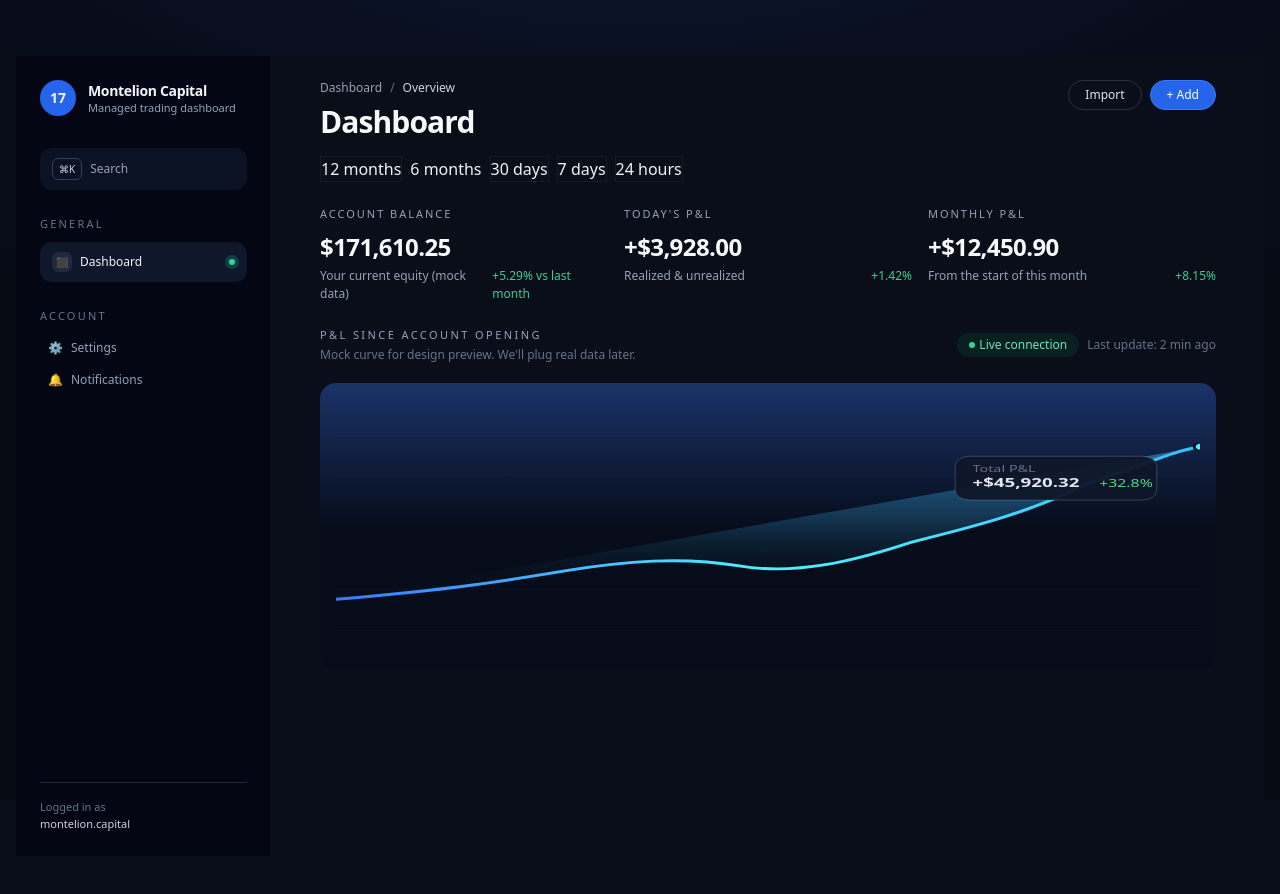
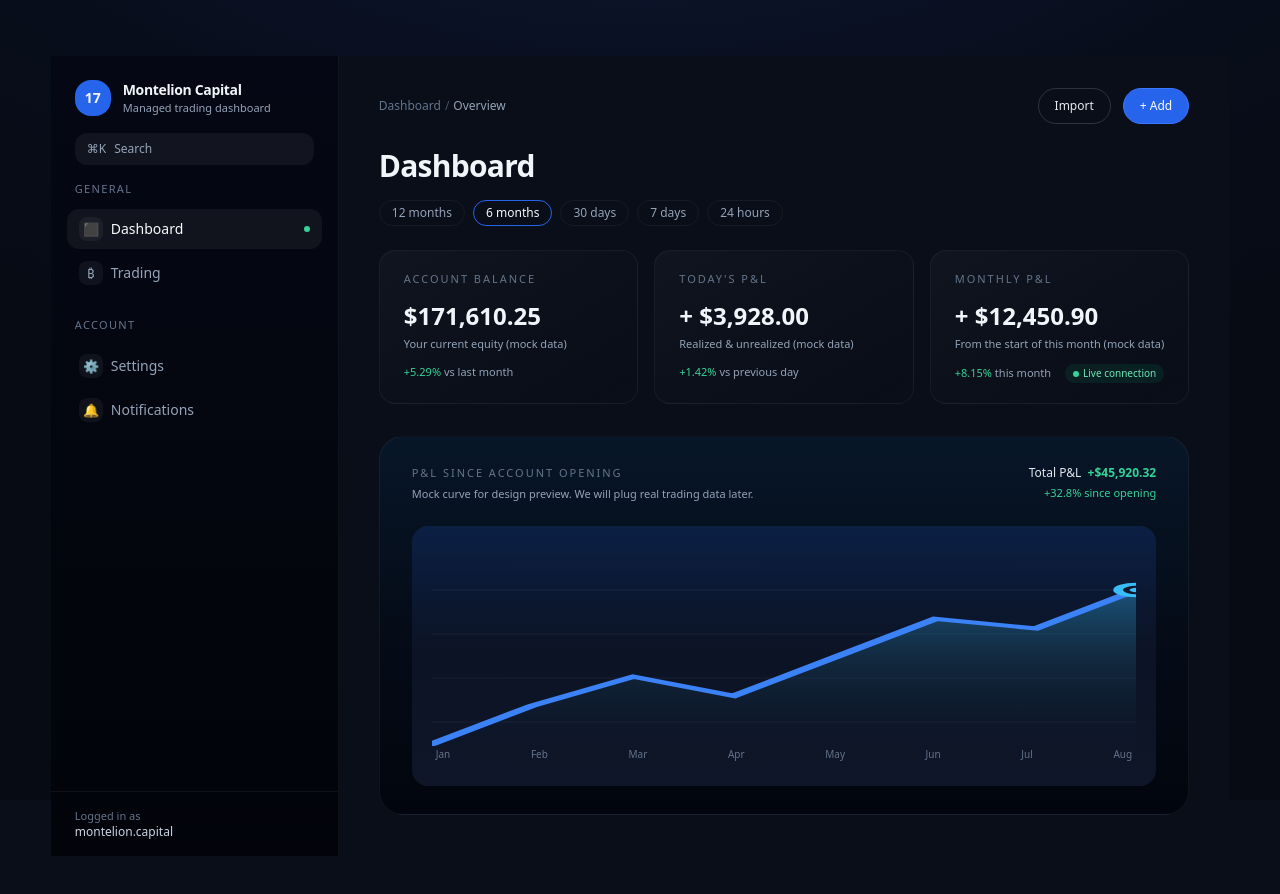
Before and after one commit to montelioncapital/montelion-app-v1, a Next.js app: page /dashboard in a window 1280 px wide. Shown: the top 894 px of the page. Built offline with nearby package versions, Linux system fonts and the light colour scheme.

Commit message:
Update page.jsx

```diff
--- a/app/dashboard/page.jsx
+++ b/app/dashboard/page.jsx
@@ -1,334 +1,336 @@
-"use client";
+// app/dashboard/page.jsx
+'use client';
 
-import { useState } from "react";
+import React, { useMemo } from 'react';
 
-const TIME_RANGES = ["12 months", "6 months", "30 days", "7 days", "24 hours"];
+// --- Mock data for the PnL since account opening curve ---
+const pnlHistory = [
+  { label: 'Jan', value: 0 },
+  { label: 'Feb', value: 4 },
+  { label: 'Mar', value: 7 },
+  { label: 'Apr', value: 5 },
+  { label: 'May', value: 9 },
+  { label: 'Jun', value: 13 },
+  { label: 'Jul', value: 12 },
+  { label: 'Aug', value: 16 },
+];
 
-function TimeRangePills({ active, onChange }) {
-  return (
-    <div className="mt-4 flex flex-wrap gap-2">
-      {TIME_RANGES.map((range) => {
-        const isActive = range === active;
-        return (
-          <button
-            key={range}
-            type="button"
-            onClick={() => onChange(range)}
-            className={`dash-pill ${
-              isActive ? "dash-pill-active" : "border border-white/5"
-            }`}
-          >
-            {range}
-          </button>
-        );
-      })}
-    </div>
-  );
+function useLinePath(points) {
+  return useMemo(() => {
+    if (!points.length) return '';
+
+    const values = points.map((p) => p.value);
+    const min = Math.min(...values);
+    const max = Math.max(...values);
+    const range = max - min || 1;
+
+    const normalized = points.map((p, index) => {
+      const x = (index / Math.max(points.length - 1, 1)) * 100;
+      const yNorm = (p.value - min) / range;
+      const y = 90 - yNorm * 70; // un peu de marge haut/bas
+      return { x, y };
+    });
+
+    let d = `M ${normalized[0].x},${normalized[0].y}`;
+    for (let i = 1; i < normalized.length; i++) {
+      d += ` L ${normalized[i].x},${normalized[i].y}`;
     }
-
-function MetricCard({ label, value, subLabel, trend }) {
-  return (
-    <div className="dash-metric-card">
-      <p className="text-[11px] uppercase tracking-[0.18em] text-slate-400">
-        {label}
-      </p>
-      <p className="mt-2 text-2xl font-semibold tracking-tight text-slate-50">
-        {value}
-      </p>
-      <div className="mt-1 flex items-center justify-between text-[12px] text-slate-400">
-        <span>{subLabel}</span>
-        {trend && (
-          <span
-            className={
-              trend.startsWith("-") ? "text-rose-400" : "text-emerald-400"
-            }
-          >
-            {trend}
-          </span>
-        )}
-      </div>
-    </div>
-  );
+    return d;
+  }, [points]);
 }
 
 export default function DashboardPage() {
-  const [activeRange, setActiveRange] = useState("6 months");
+  const linePath = useLinePath(pnlHistory);
 
   return (
-    <div className="flex h-screen w-screen bg-page text-slate-100">
-      {/* Sidebar */}
-      <aside className="flex h-full w-64 flex-col border-r border-white/5 bg-[#040713]/90 px-6 py-6">
-        <div className="mb-8 flex items-center gap-3">
-          <div className="flex h-9 w-9 items-center justify-center rounded-full bg-[var(--brand)] text-sm font-semibold">
+    <div className="dashboard-root flex min-h-screen bg-page text-slate-100">
+      {/* SIDEBAR */}
+      <aside className="hidden lg:flex w-72 flex-col border-r border-white/5 bg-gradient-to-b from-[#050814] to-[#02040a]">
+        {/* Top brand */}
+        <div className="flex items-center gap-3 px-6 pt-6 pb-4">
+          <div className="flex h-9 w-9 items-center justify-center rounded-2xl bg-[var(--brand)] text-sm font-semibold">
             17
           </div>
-          <div className="leading-tight">
-            <p className="text-sm font-semibold tracking-tight">
+          <div>
+            <div className="text-sm font-semibold tracking-tight">
               Montelion Capital
-            </p>
-            <p className="text-[11px] text-slate-400">
+            </div>
+            <div className="text-[11px] text-slate-400">
               Managed trading dashboard
-            </p>
+            </div>
           </div>
         </div>
 
         {/* Search */}
-        <div className="mb-6">
-          <div className="flex items-center gap-2 rounded-xl bg-slate-900/70 px-3 py-2.5 text-xs text-slate-400">
-            <span className="rounded-md border border-slate-700 px-1.5 py-0.5 text-[10px] text-slate-300">
-              ⌘K
-            </span>
+        <div className="px-6 pb-4">
+          <div className="flex items-center gap-2 rounded-xl bg-white/5 px-3 py-2 text-xs text-slate-400">
+            <span className="text-xs">⌘K</span>
             <span>Search</span>
           </div>
         </div>
 
-        {/* Navigation */}
-        <nav className="flex-1 space-y-6 text-sm">
-          <div>
-            <p className="mb-2 text-[11px] uppercase tracking-[0.2em] text-slate-500">
+        {/* Nav */}
+        <nav className="flex-1 overflow-y-auto px-4 dashboard-main">
+          <div className="px-2 pb-3 text-[11px] uppercase tracking-[0.12em] text-slate-500">
             General
-            </p>
-            <button className="mb-1 flex w-full items-center justify-between gap-2 rounded-xl bg-slate-900 px-3 py-2.5 text-xs font-medium text-slate-100">
+          </div>
+
+          <button className="mb-1 flex w-full items-center justify-between rounded-xl bg-white/5 px-3 py-2 text-sm text-slate-50">
             <span className="flex items-center gap-2">
-                <span className="flex h-5 w-5 items-center justify-center rounded-md bg-slate-800 text-[10px]">
+              <span className="inline-flex h-6 w-6 items-center justify-center rounded-lg bg-white/5 text-[13px]">
                 ⬛
               </span>
               Dashboard
             </span>
-              <span className="h-1.5 w-1.5 rounded-full bg-emerald-400 shadow-[0_0_0_4px_rgba(16,185,129,0.25)]" />
+            <span className="h-1.5 w-1.5 rounded-full bg-emerald-400" />
           </button>
+
+          <button className="mb-1 flex w-full items-center justify-between rounded-xl px-3 py-2 text-sm text-slate-400 hover:bg-white/5">
+            <span className="flex items-center gap-2">
+              <span className="inline-flex h-6 w-6 items-center justify-center rounded-lg bg-white/5 text-[13px]">
+                ₿
+              </span>
+              Trading
+            </span>
+          </button>
+
+          <div className="mt-6 px-2 pb-3 text-[11px] uppercase tracking-[0.12em] text-slate-500">
+            Account
           </div>
 
-          <div>
-            <p className="mb-2 text-[11px] uppercase tracking-[0.2em] text-slate-500">
-              Account
-            </p>
-            <ul className="space-y-1 text-xs text-slate-400">
-              <li className="flex items-center gap-2 rounded-lg px-2 py-1.5 hover:bg-slate-900/60 hover:text-slate-100">
-                <span>⚙️</span>
-                <span>Settings</span>
-              </li>
-              <li className="flex items-center gap-2 rounded-lg px-2 py-1.5 hover:bg-slate-900/60 hover:text-slate-100">
-                <span>🔔</span>
-                <span>Notifications</span>
-              </li>
-            </ul>
-          </div>
+          <button className="mb-1 flex w-full items-center gap-2 rounded-xl px-3 py-2 text-sm text-slate-400 hover:bg-white/5">
+            <span className="inline-flex h-6 w-6 items-center justify-center rounded-lg bg-white/5 text-[13px]">
+              ⚙️
+            </span>
+            Settings
+          </button>
+
+          <button className="mb-1 flex w-full items-center gap-2 rounded-xl px-3 py-2 text-sm text-slate-400 hover:bg-white/5">
+            <span className="inline-flex h-6 w-6 items-center justify-center rounded-lg bg-white/5 text-[13px]">
+              🔔
+            </span>
+            Notifications
+          </button>
         </nav>
 
-        <div className="mt-6 border-t border-slate-800 pt-4 text-[11px] text-slate-500">
-          <p>Logged in as</p>
-          <p className="font-medium text-slate-300">montelion.capital</p>
+        {/* Footer */}
+        <div className="border-t border-white/5 px-6 py-4 text-[11px] text-slate-500">
+          Logged in as
+          <div className="text-xs text-slate-300">montelion.capital</div>
         </div>
       </aside>
 
-      {/* Main content */}
-      <main className="flex-1 overflow-hidden">
-        <div className="no-scrollbar flex h-full flex-col overflow-y-auto px-8 py-6 md:px-12">
-          {/* Header */}
-          <header className="flex items-start justify-between gap-4">
-            <div>
-              <div className="flex items-center gap-2 text-xs text-slate-500">
-                <span className="text-slate-400">Dashboard</span>
-                <span>/</span>
-                <span className="text-slate-300">Overview</span>
-              </div>
-              <h1 className="mt-2 text-3xl font-semibold tracking-[-0.03em] text-slate-50">
+      {/* MAIN AREA */}
+      <main className="dashboard-main flex-1 overflow-y-auto">
+        <div className="mx-auto flex max-w-6xl flex-col px-6 pb-10 pt-8 lg:px-10">
+          {/* Breadcrumb + actions */}
+          <div className="mb-6 flex items-center justify-between gap-4">
+            <div className="text-xs text-slate-500">
+              <span className="cursor-default hover:text-slate-400">
                 Dashboard
-              </h1>
+              </span>
+              <span className="mx-1 text-slate-600">/</span>
+              <span className="text-slate-400">Overview</span>
             </div>
 
-            <div className="flex gap-2">
-              <button className="rounded-full border border-slate-700/70 px-4 py-1.5 text-xs text-slate-200 hover:bg-slate-900">
+            <div className="flex items-center gap-3">
+              <button className="mc-btn mc-btn-ghost h-9 rounded-full px-4 text-xs">
                 Import
               </button>
-              <button className="rounded-full border border-[var(--brand-light)] bg-[var(--brand)] px-4 py-1.5 text-xs font-medium text-white hover:bg-[var(--brand-600)]">
+              <button className="mc-btn mc-btn-primary h-9 rounded-full px-4 text-xs">
                 + Add
               </button>
             </div>
-          </header>
+          </div>
 
-          {/* Time ranges */}
-          <TimeRangePills active={activeRange} onChange={setActiveRange} />
-
-          {/* Top metrics */}
-          <section className="mt-6 grid gap-4 md:grid-cols-3">
-            <MetricCard
-              label="Account balance"
-              value="$171,610.25"
-              subLabel="Your current equity (mock data)"
-              trend="+5.29% vs last month"
-            />
-            <MetricCard
-              label="Today's P&L"
-              value="+$3,928.00"
-              subLabel="Realized & unrealized"
-              trend="+1.42%"
-            />
-            <MetricCard
-              label="Monthly P&L"
-              value="+$12,450.90"
-              subLabel="From the start of this month"
-              trend="+8.15%"
-            />
-          </section>
-
-          {/* PnL chart since account opening */}
-          <section className="mt-6 mb-6">
-            <div className="dash-chart-card">
-              <div className="flex flex-wrap items-center justify-between gap-3">
-                <div>
-                  <p className="text-[11px] uppercase tracking-[0.22em] text-slate-400">
-                    P&amp;L since account opening
-                  </p>
-                  <p className="mt-1 text-xs text-slate-500">
-                    Mock curve for design preview. We&apos;ll plug real data
-                    later.
-                  </p>
+          {/* Title + time range pills */}
+          <div className="mb-6">
+            <div className="text-3xl font-semibold tracking-tight">
+              Dashboard
             </div>
-                <div className="flex items-center gap-2 text-xs">
-                  <span className="inline-flex items-center rounded-full bg-emerald-500/10 px-3 py-1 text-emerald-300">
-                    <span className="mr-1 h-1.5 w-1.5 rounded-full bg-emerald-400" />
-                    Live connection
-                  </span>
-                  <span className="text-slate-500">Last update: 2 min ago</span>
+            <div className="mt-4 flex flex-wrap gap-2 text-xs">
+              {['12 months', '6 months', '30 days', '7 days', '24 hours'].map(
+                (label, idx) => (
+                  <button
+                    key={label}
+                    className={`rounded-full border px-3 py-1 ${
+                      idx === 1
+                        ? 'border-[var(--brand)] bg-[var(--brand)]/10 text-slate-50'
+                        : 'border-white/5 text-slate-400 hover:border-white/15'
+                    }`}
+                  >
+                    {label}
+                  </button>
+                ),
+              )}
             </div>
           </div>
 
-              <div className="mt-5 h-72 rounded-2xl bg-gradient-to-b from-[rgba(59,119,255,0.35)] via-[rgba(6,12,26,0.9)] to-[rgba(6,12,26,1)] px-4 pt-4 pb-6">
+          {/* KPI ROW */}
+          <section className="mb-8 grid gap-4 md:grid-cols-3">
+            {/* Account balance */}
+            <div className="rounded-2xl border border-white/5 bg-gradient-to-br from-white/[0.03] via-white/[0.01] to-transparent px-6 py-5">
+              <div className="text-[11px] font-medium uppercase tracking-[0.18em] text-slate-500">
+                Account balance
+              </div>
+              <div className="mt-3 text-2xl font-semibold">$171,610.25</div>
+              <div className="mt-1 text-[11px] text-slate-400">
+                Your current equity (mock data)
+              </div>
+              <div className="mt-3 text-[11px] text-emerald-400">
+                +5.29% <span className="text-slate-400">vs last month</span>
+              </div>
+            </div>
+
+            {/* Today PnL */}
+            <div className="rounded-2xl border border-white/5 bg-gradient-to-br from-white/[0.03] via-white/[0.01] to-transparent px-6 py-5">
+              <div className="text-[11px] font-medium uppercase tracking-[0.18em] text-slate-500">
+                Today&apos;s P&amp;L
+              </div>
+              <div className="mt-3 text-2xl font-semibold">+ $3,928.00</div>
+              <div className="mt-1 text-[11px] text-slate-400">
+                Realized &amp; unrealized (mock data)
+              </div>
+              <div className="mt-3 text-[11px] text-emerald-400">
+                +1.42% <span className="text-slate-400">vs previous day</span>
+              </div>
+            </div>
+
+            {/* Monthly PnL */}
+            <div className="rounded-2xl border border-white/5 bg-gradient-to-br from-white/[0.03] via-white/[0.01] to-transparent px-6 py-5">
+              <div className="text-[11px] font-medium uppercase tracking-[0.18em] text-slate-500">
+                Monthly P&amp;L
+              </div>
+              <div className="mt-3 text-2xl font-semibold">+ $12,450.90</div>
+              <div className="mt-1 text-[11px] text-slate-400">
+                From the start of this month (mock data)
+              </div>
+              <div className="mt-3 flex items-center justify-between text-[11px]">
+                <span className="text-emerald-400">
+                  +8.15% <span className="text-slate-400">this month</span>
+                </span>
+                <span className="inline-flex items-center gap-1 rounded-full bg-emerald-500/10 px-2 py-0.5 text-[10px] text-emerald-300">
+                  <span className="h-1.5 w-1.5 rounded-full bg-emerald-400" />
+                  Live connection
+                </span>
+              </div>
+            </div>
+          </section>
+
+          {/* PNL CURVE */}
+          <section className="rounded-3xl border border-white/5 bg-gradient-to-b from-[#071628] via-[#050c18] to-[#02050d] px-6 py-6 md:px-8 md:py-7">
+            <div className="flex flex-wrap items-baseline justify-between gap-4">
+              <div>
+                <div className="text-[11px] font-medium uppercase tracking-[0.18em] text-slate-500">
+                  P&amp;L since account opening
+                </div>
+                <div className="mt-1 text-[11px] text-slate-400">
+                  Mock curve for design preview. We will plug real trading data
+                  later.
+                </div>
+              </div>
+              <div className="flex flex-col items-end text-right text-[11px] text-slate-400">
+                <span className="text-xs text-slate-200">
+                  Total P&amp;L&nbsp;&nbsp;
+                  <span className="font-semibold text-emerald-400">
+                    +$45,920.32
+                  </span>
+                </span>
+                <span className="mt-1 text-emerald-400">+32.8% since opening</span>
+              </div>
+            </div>
+
+            <div className="mt-6 h-[260px] w-full rounded-2xl bg-gradient-to-b from-[rgba(37,99,235,0.18)] via-[rgba(15,23,42,0.7)] to-[rgba(15,23,42,0.95)] p-5">
+              <div className="relative h-full w-full">
+                {/* Grid lines */}
                 <svg
-                  viewBox="0 0 600 260"
-                  className="h-full w-full"
+                  viewBox="0 0 100 100"
                   preserveAspectRatio="none"
+                  className="absolute inset-0 h-full w-full"
                 >
                   <defs>
-                    <linearGradient
-                      id="pnlLine"
-                      x1="0%"
-                      y1="0%"
-                      x2="100%"
-                      y2="0%"
-                    >
-                      <stop offset="0%" stopColor="#3B77FF" />
-                      <stop offset="50%" stopColor="#4DF3FF" />
-                      <stop offset="100%" stopColor="#38bdf8" />
+                    <linearGradient id="pnl-fill" x1="0" y1="0" x2="0" y2="1">
+                      <stop offset="0%" stopColor="#38bdf8" stopOpacity="0.35" />
+                      <stop offset="100%" stopColor="#0b1120" stopOpacity="0" />
                     </linearGradient>
-
-                    <linearGradient
-                      id="pnlFill"
-                      x1="0%"
-                      y1="0%"
-                      x2="0%"
-                      y2="100%"
-                    >
-                      <stop offset="0%" stopColor="rgba(61, 191, 255, 0.45)" />
-                      <stop
-                        offset="50%"
-                        stopColor="rgba(61, 191, 255, 0.20)"
-                      />
-                      <stop offset="100%" stopColor="transparent" />
-                    </linearGradient>
-
-                    <pattern
-                      id="pnlGrid"
-                      x="0"
-                      y="0"
-                      width="60"
-                      height="40"
-                      patternUnits="userSpaceOnUse"
-                    >
-                      <path
-                        d="M 0 40 H 60 M 0 0 V 0"
-                        stroke="rgba(148, 163, 184, 0.12)"
-                        strokeWidth="0.5"
-                      />
-                    </pattern>
                   </defs>
 
-                  <rect
-                    x="0"
-                    y="0"
-                    width="600"
-                    height="260"
-                    fill="url(#pnlGrid)"
+                  {/* horizontales */}
+                  {[20, 40, 60, 80].map((y) => (
+                    <line
+                      key={y}
+                      x1="0"
+                      y1={y}
+                      x2="100"
+                      y2={y}
+                      stroke="rgba(148,163,184,0.18)"
+                      strokeWidth="0.3"
                     />
+                  ))}
 
+                  {/* zone sous la courbe */}
+                  {linePath && (
                     <path
-                    d="M 0 210
-                       C 80 200, 120 190, 160 180
-                       C 200 170, 240 165, 280 175
-                       C 320 185, 360 170, 400 150
-                       C 440 135, 480 120, 520 90
-                       C 560 70, 580 55, 600 50"
-                    fill="url(#pnlFill)"
-                    stroke="none"
+                      d={`${linePath} L 100 100 L 0 100 Z`}
+                      fill="url(#pnl-fill)"
                     />
+                  )}
 
+                  {/* courbe */}
+                  {linePath && (
                     <path
-                    d="M 0 210
-                       C 80 200, 120 190, 160 180
-                       C 200 170, 240 165, 280 175
-                       C 320 185, 360 170, 400 150
-                       C 440 135, 480 120, 520 90
-                       C 560 70, 580 55, 600 50"
+                      d={linePath}
                       fill="none"
-                    stroke="url(#pnlLine)"
-                    strokeWidth="3"
+                      stroke="#3b82f6"
+                      strokeWidth="1.8"
                       strokeLinecap="round"
                     />
+                  )}
 
-                  <circle cx="600" cy="50" r="5" fill="#0f172a" />
+                  {/* point highlight dernier */}
+                  {linePath && pnlHistory.length > 0 && (
+                    <>
+                      {(() => {
+                        const last = pnlHistory[pnlHistory.length - 1];
+                        const values = pnlHistory.map((p) => p.value);
+                        const min = Math.min(...values);
+                        const max = Math.max(...values);
+                        const range = max - min || 1;
+                        const index = pnlHistory.length - 1;
+                        const x =
+                          (index / Math.max(pnlHistory.length - 1, 1)) * 100;
+                        const yNorm = (last.value - min) / range;
+                        const y = 90 - yNorm * 70;
+
+                        return (
+                          <g key="highlight">
                             <circle
-                    cx="600"
-                    cy="50"
-                    r="4"
-                    fill="#4DF3FF"
-                    stroke="#0f172a"
-                    strokeWidth="2"
+                              cx={x}
+                              cy={y}
+                              r="2.6"
+                              fill="#0f172a"
+                              stroke="#38bdf8"
+                              strokeWidth="1.4"
                             />
+                            <circle
+                              cx={x}
+                              cy={y}
+                              r="1"
+                              fill="#38bdf8"
+                            />
+                          </g>
+                        );
+                      })()}
+                    </>
+                  )}
+                </svg>
 
-                  <g transform="translate(430, 60)">
-                    <rect
-                      x="0"
-                      y="0"
-                      rx="10"
-                      ry="10"
-                      width="140"
-                      height="46"
-                      fill="rgba(15,23,42,0.95)"
-                      stroke="rgba(148,163,184,0.45)"
-                      strokeWidth="0.6"
-                    />
-                    <text
-                      x="12"
-                      y="17"
-                      fill="#64748b"
-                      fontSize="10"
-                      fontFamily="system-ui, -apple-system, BlinkMacSystemFont"
-                    >
-                      Total P&amp;L
-                    </text>
-                    <text
-                      x="12"
-                      y="32"
-                      fill="#e2e8f0"
-                      fontSize="13"
-                      fontWeight="600"
-                      fontFamily="system-ui, -apple-system, BlinkMacSystemFont"
-                    >
-                      +$45,920.32
-                    </text>
-                    <text
-                      x="100"
-                      y="32"
-                      fill="#4ade80"
-                      fontSize="11"
-                      fontFamily="system-ui, -apple-system, BlinkMacSystemFont"
-                    >
-                      +32.8%
-                    </text>
-                  </g>
-                </svg>
+                {/* X-axis labels */}
+                <div className="pointer-events-none absolute inset-x-0 bottom-0 flex justify-between px-1 pb-1 text-[10px] text-slate-500">
+                  {pnlHistory.map((p) => (
+                    <span key={p.label}>{p.label}</span>
+                  ))}
+                </div>
               </div>
             </div>
           </section>
```
Lines whose indentation alone changed are shown as unchanged.
